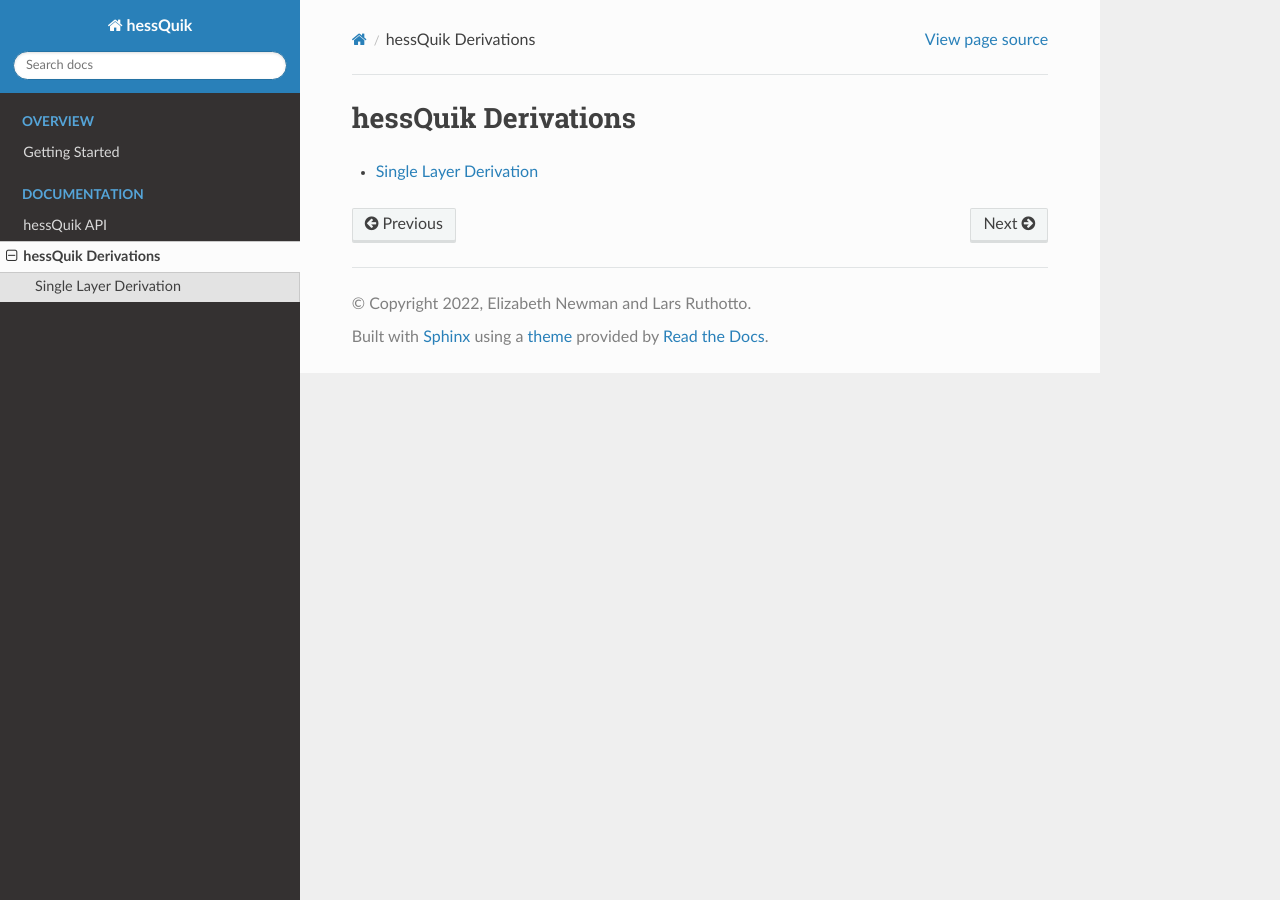
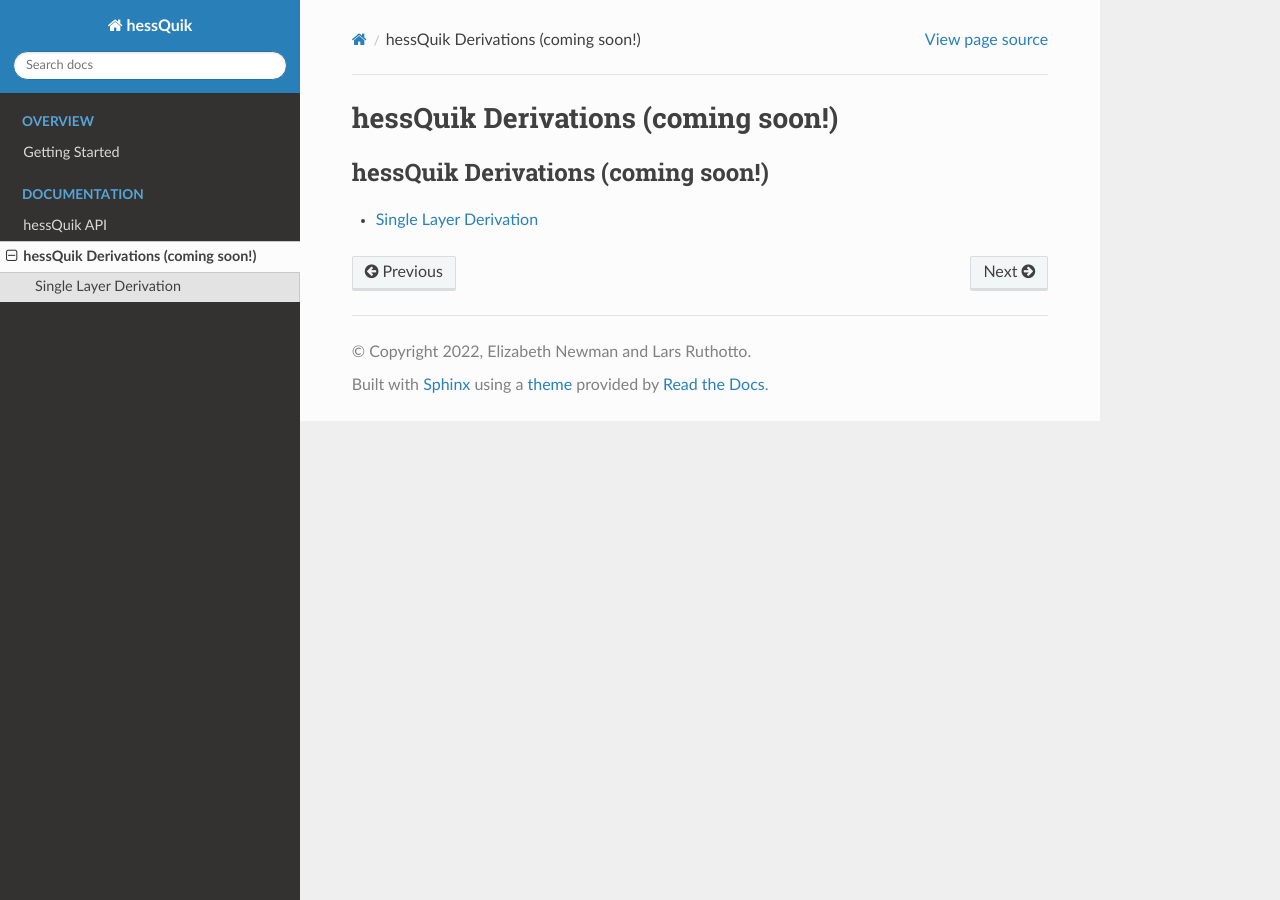
Before and after one commit to elizabethnewman/hessQuik, a Sphinx documentation site: the page built from docs/hessQuik_derivations/index.rst, in a window 1280 px wide. Built offline with Sphinx 7.4.7 and the Read the Docs theme 2.0.0, drawn with Linux system fonts in a browser that asks for light colours.

Commit message:
no message

```diff
--- a/docs/hessQuik_API/index.rst
+++ b/docs/hessQuik_API/index.rst
@@ -3,6 +3,7 @@
 
 .. toctree::
    :maxdepth: 2
+   :Caption: hessQuik API
 
    hessQuik.activations
    hessQuik.layers
--- a/docs/hessQuik_derivations/index.rst
+++ b/docs/hessQuik_derivations/index.rst
@@ -1,7 +1,8 @@
-hessQuik Derivations
-====================
+hessQuik Derivations (coming soon!)
+===================================
 
 .. toctree::
    :maxdepth: 2
+   :Caption: hessQuik Derivations (coming soon!)
 
    hessQuik.singleLayer_derivation
--- a/docs/index.rst
+++ b/docs/index.rst
@@ -7,12 +7,14 @@
 ==============================================================
 
 .. toctree::
+   :maxdepth: 2
    :caption: Overview
    :glob:
 
    hessQuik_setup/index
 
 .. toctree::
+   :maxdepth: 2
    :caption: Documentation
    :glob:
 
```
